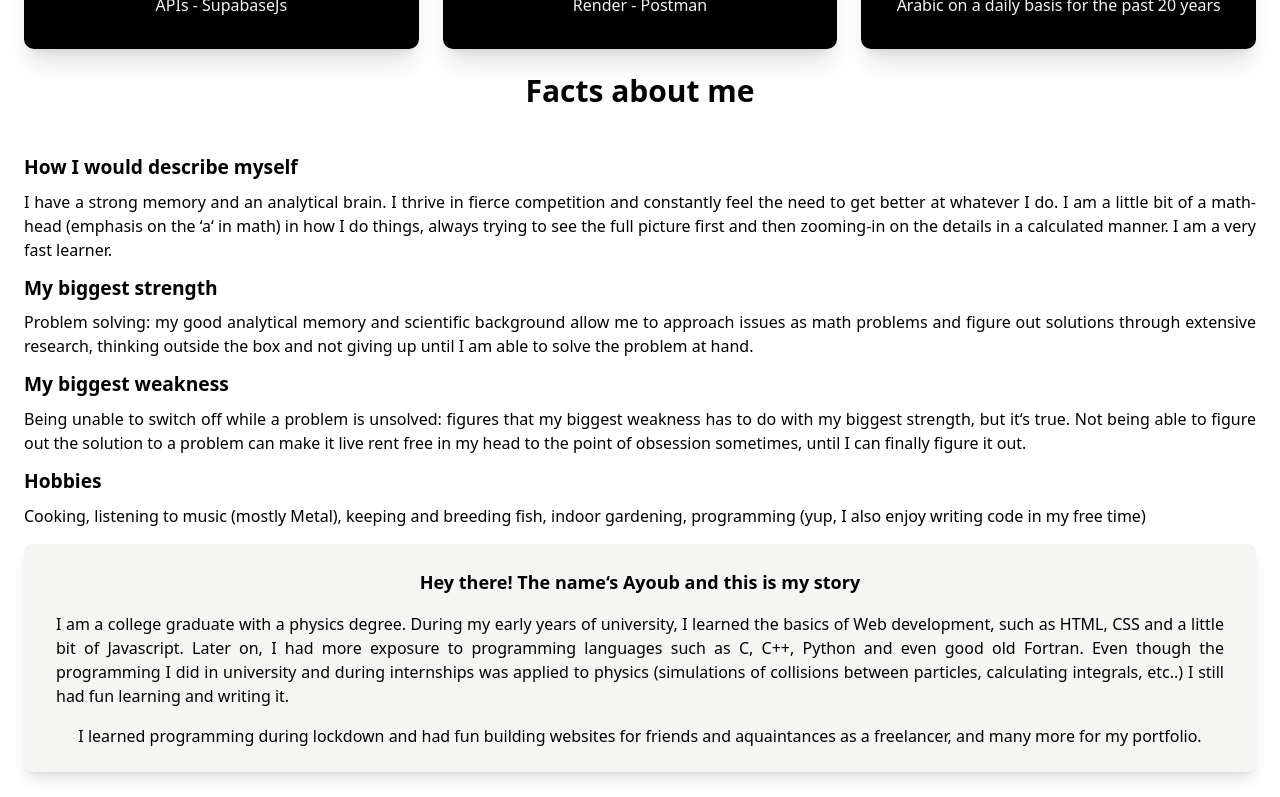
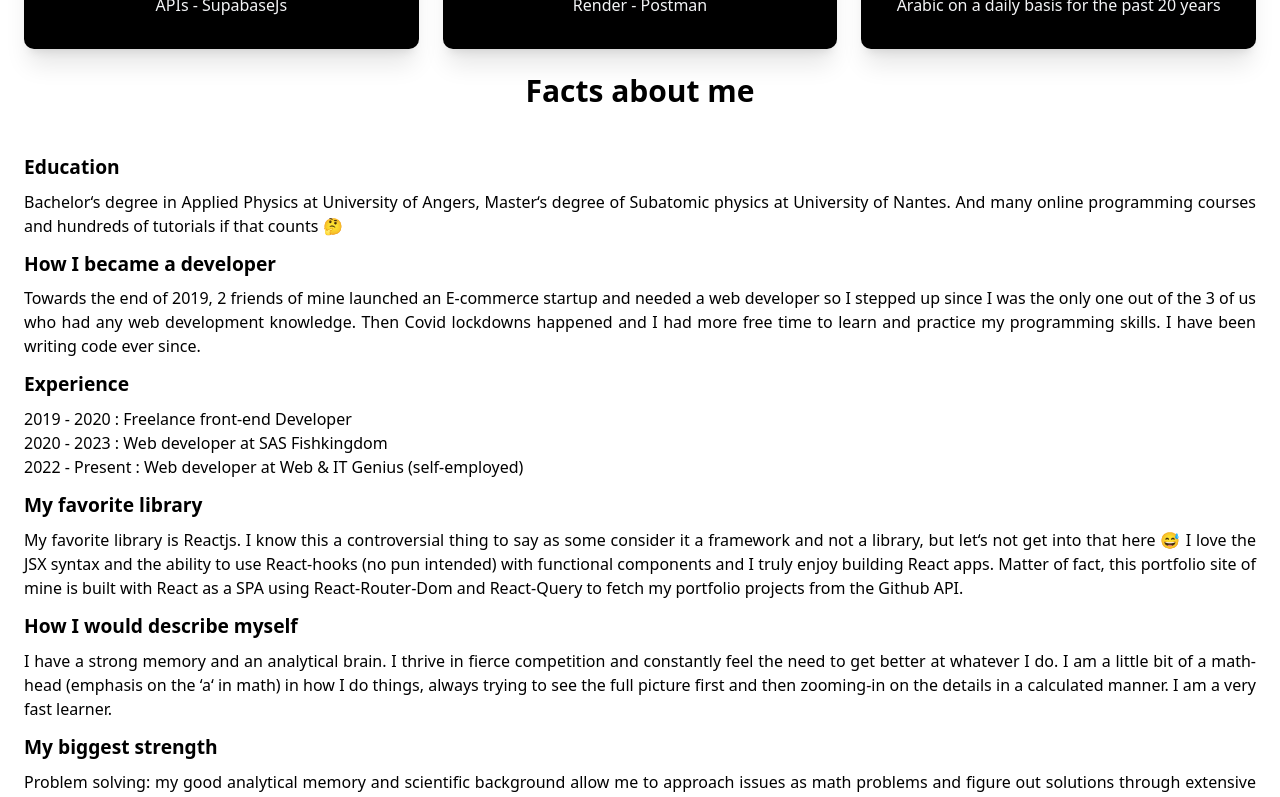
Before and after one commit to AyoubAloui94/My-Portfolio, a React (Vite) app: page /about in a window 1280 px wide. Shown: the part 440-1237 px from the top of the page. Built offline with nearby package versions, Linux system fonts and the light colour scheme.

Commit message:
almost done with the about page

```diff
--- a/src/components/FactsAboutMe.jsx
+++ b/src/components/FactsAboutMe.jsx
@@ -16,6 +16,26 @@ function FactsAboutMe() {
   return (
     <div className="flex flex-col my-4 gap-3">
       <h1 className="text-2xl sm:text-3xl font-bold mb-8 text-center">Facts about me</h1>
+      <Fact>
+        <FactTitle>Education</FactTitle>
+        <FactBody>Bachelor&lsquo;s degree in Applied Physics at University of Angers, Master&lsquo;s degree of Subatomic physics at University of Nantes. And many online programming courses and hundreds of tutorials if that counts 🤔</FactBody>
+      </Fact>
+      <Fact>
+        <FactTitle>How I became a developer</FactTitle>
+        <FactBody>Towards the end of 2019, 2 friends of mine launched an E-commerce startup and needed a web developer so I stepped up since I was the only one out of the 3 of us who had any web development knowledge. Then Covid lockdowns happened and I had more free time to learn and practice my programming skills. I have been writing code ever since.</FactBody>
+      </Fact>
+      <Fact>
+        <FactTitle>Experience</FactTitle>
+        <FactBody>
+          <p>2019 - 2020 : Freelance front-end Developer </p>
+          <p>2020 - 2023 : Web developer at SAS Fishkingdom </p>
+          <p>2022 - Present : Web developer at Web & IT Genius (self-employed) </p>
+        </FactBody>
+      </Fact>
+      <Fact>
+        <FactTitle>My favorite library</FactTitle>
+        <FactBody>My favorite library is Reactjs. I know this a controversial thing to say as some consider it a framework and not a library, but let&lsquo;s not get into that here 😅 I love the JSX syntax and the ability to use React-hooks (no pun intended) with functional components and I truly enjoy building React apps. Matter of fact, this portfolio site of mine is built with React as a SPA using React-Router-Dom and React-Query to fetch my portfolio projects from the Github API.</FactBody>
+      </Fact>
       <Fact>
         <FactTitle>How I would describe myself</FactTitle>
         <FactBody>I have a strong memory and an analytical brain. I thrive in fierce competition and constantly feel the need to get better at whatever I do. I am a little bit of a math-head (emphasis on the &lsquo;a&lsquo; in math) in how I do things, always trying to see the full picture first and then zooming-in on the details in a calculated manner. I am a very fast learner.</FactBody>
```
